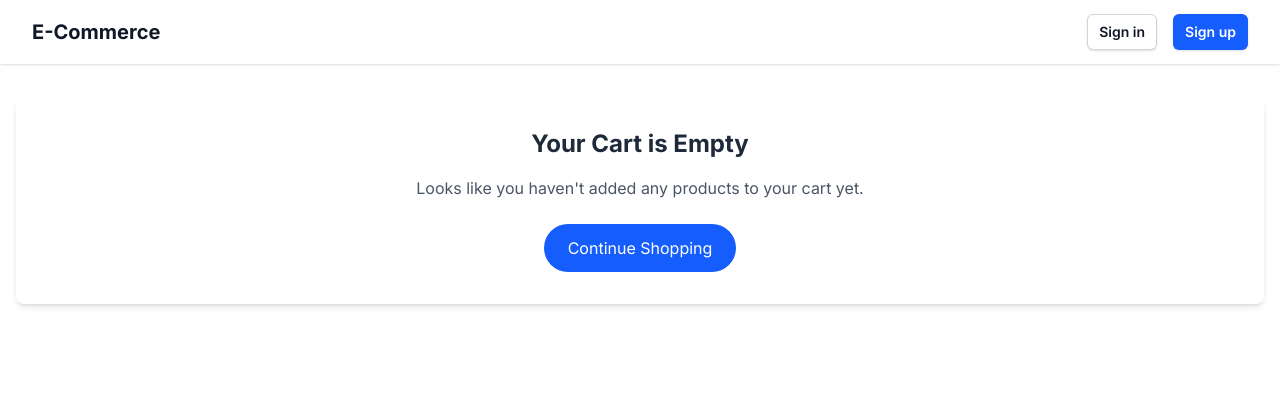
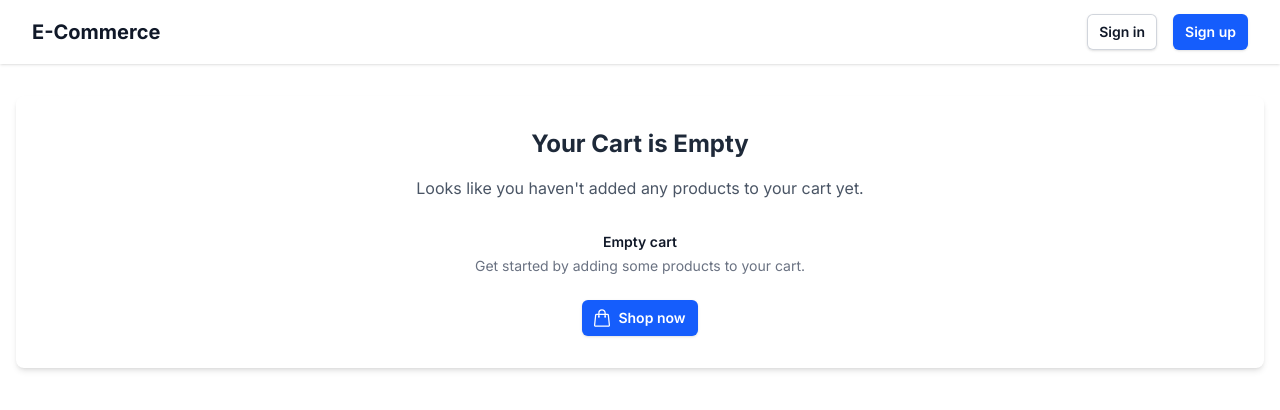
Before and after one commit to sarthakbiswas97/ecommerce, a Next.js app in the folder client/: page /cart in a window 1280 px wide. Shown: the top 410 px of the page. Built offline with nearby package versions, Linux system fonts and the light colour scheme.

Commit message:
build changes

```diff
--- a/client/app/cart/page.tsx
+++ b/client/app/cart/page.tsx
@@ -16,12 +16,33 @@ export default function CartPage() {
         <div className="flex flex-col items-center justify-center rounded-lg bg-white p-8 shadow-md">
           <h1 className="mb-4 text-2xl font-bold text-gray-800">Your Cart is Empty</h1>
           <p className="mb-6 text-gray-600">Looks like you haven't added any products to your cart yet.</p>
-          <Link
-            href="/products"
-            className="rounded-full bg-blue-600 px-6 py-3 text-white transition-colors duration-300 hover:bg-blue-700"
-          >
-            Continue Shopping
-          </Link>
+          <div className="text-center">
+            <h3 className="mt-2 text-sm font-semibold text-gray-900">Empty cart</h3>
+            <p className="mt-1 text-sm text-gray-500">Get started by adding some products to your cart.</p>
+            <div className="mt-6">
+              <Link
+                href="/products"
+                className="inline-flex items-center rounded-md bg-blue-600 px-3 py-2 text-sm font-semibold text-white shadow-sm hover:bg-blue-500 focus-visible:outline focus-visible:outline-2 focus-visible:outline-offset-2 focus-visible:outline-blue-600"
+              >
+                <svg
+                  xmlns="http://www.w3.org/2000/svg"
+                  fill="none"
+                  viewBox="0 0 24 24"
+                  strokeWidth={1.5}
+                  stroke="currentColor"
+                  className="-ml-0.5 mr-1.5 h-5 w-5"
+                  aria-hidden="true"
+                >
+                  <path
+                    strokeLinecap="round"
+                    strokeLinejoin="round"
+                    d="M15.75 10.5V6a3.75 3.75 0 10-7.5 0v4.5m11.356-1.993l1.263 12c.07.665-.45 1.243-1.119 1.243H4.25a1.125 1.125 0 01-1.12-1.243l1.264-12A1.125 1.125 0 015.513 7.5h12.974c.576 0 1.059.435 1.119 1.007zM8.625 10.5a.375.375 0 11-.75 0 .375.375 0 01.75 0zm7.5 0a.375.375 0 11-.75 0 .375.375 0 01.75 0z"
+                  />
+                </svg>
+                Shop now
+              </Link>
+            </div>
+          </div>
         </div>
       </div>
     );
--- a/client/app/components/product-search.tsx
+++ b/client/app/components/product-search.tsx
@@ -1,35 +1,40 @@
 "use client";
-import { useState, useEffect, useCallback } from "react";
-import { useDebounce } from "../hooks/use-debounce";
 
-interface ProductSearchProps {
-  onSearch: (searchTerm: string) => void;
+import { useState } from "react";
+import { useRouter } from "next/navigation";
+
+export default function ProductSearch() {
+  const [searchQuery, setSearchQuery] = useState("");
+  const router = useRouter();
+
+  const handleSearch = (e: React.FormEvent) => {
+    e.preventDefault();
+    if (searchQuery.trim()) {
+      router.push(`/products?search=${encodeURIComponent(searchQuery.trim())}`);
     }
-
-export default function ProductSearch({ onSearch }: ProductSearchProps) {
-  const [searchTerm, setSearchTerm] = useState("");
-  const debouncedSearchTerm = useDebounce(searchTerm, 300); // 300ms delay
-
-  useEffect(() => {
-    onSearch(debouncedSearchTerm);
-  }, [debouncedSearchTerm, onSearch]);
+  };
 
   return (
-    <div className="relative mb-4">
+    <form onSubmit={handleSearch} className="w-full max-w-lg">
+      <div className="relative">
         <input
           type="text"
-        value={searchTerm}
-        onChange={(e) => setSearchTerm(e.target.value)}
+          value={searchQuery}
+          onChange={(e) => setSearchQuery(e.target.value)}
           placeholder="Search products..."
-        className="w-full rounded-lg border border-gray-300 bg-white px-4 py-2 pl-10 text-sm text-gray-700 shadow-sm focus:border-blue-500 focus:outline-none focus:ring-1 focus:ring-blue-500"
+          className="w-full rounded-lg border border-gray-300 px-4 py-2 pl-10 pr-4 focus:border-blue-500 focus:outline-none focus:ring-1 focus:ring-blue-500"
         />
+        <button
+          type="submit"
+          className="absolute left-3 top-1/2 -translate-y-1/2 text-gray-400 hover:text-gray-500"
+        >
           <svg
             xmlns="http://www.w3.org/2000/svg"
             fill="none"
             viewBox="0 0 24 24"
             strokeWidth={1.5}
             stroke="currentColor"
-        className="absolute left-3 top-1/2 h-5 w-5 -translate-y-1/2 text-gray-400"
+            className="h-5 w-5"
           >
             <path
               strokeLinecap="round"
@@ -37,6 +42,8 @@ export default function ProductSearch({ onSearch }: ProductSearchProps) {
               d="M21 21l-5.197-5.197m0 0A7.5 7.5 0 105.196 5.196a7.5 7.5 0 0010.607 10.607z"
             />
           </svg>
+        </button>
       </div>
+    </form>
   );
 }
```
Lines whose indentation alone changed are shown as unchanged.
